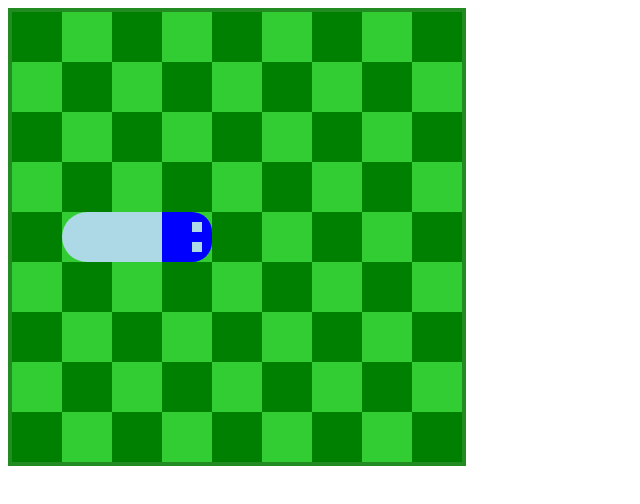
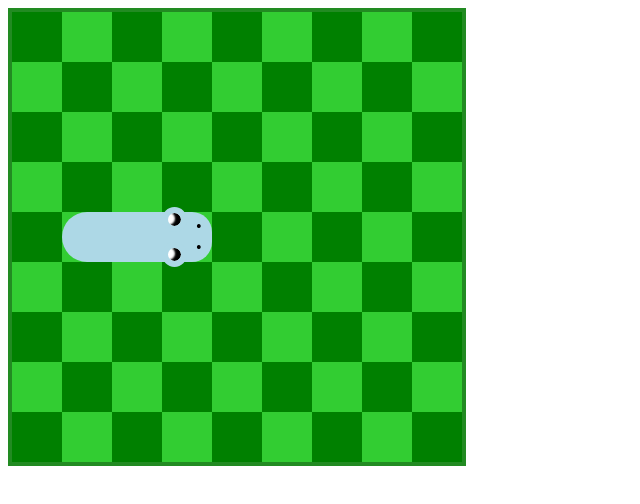
Before and after one commit to treez/vanilla-snake, a website: page index.html in a window 1280 px wide. Shown: the whole page, without its empty margins (0-640 px from the left). Drawn offline with Linux system fonts and the light colour scheme.

Commit message:
Add eyes and nostrils

```diff
--- a/styles.css
+++ b/styles.css
@@ -34,27 +34,38 @@
 }
 
 .board .row .cell.snake-head {
-    --snake-color: blue;
     border-radius: 0 40% 40% 0;
     position: relative;
 }
 
 .board .row .cell.snake-head::before {
-    content: '';
+    content: '       •';
+    white-space: pre;
     position: absolute;
     top: 30px;
-    left: 30px;
-    width: 10px;
-    height: 10px;
-    background: lightblue;
+    left: 0;
+    width: 25px;
+    height: 25px;
+    background: white;
+    border: 6px solid lightblue;
+    border-radius: 50%;
+    box-sizing: border-box;
+    box-shadow: inset -6px -1px 2px 0 black;
+    line-height: 0;
 }
 
 .board .row .cell.snake-head::after {
-    content: '';
+    content: '       •';
+    white-space: pre;
     position: absolute;
-    top: 10px;
-    left: 30px;
-    width: 10px;
-    height: 10px;
-    background: lightblue;
+    top: -5px;
+    left: 0;
+    width: 25px;
+    height: 25px;
+    background: white;
+    border: 6px solid lightblue;
+    border-radius: 50%;
+    box-sizing: border-box;
+    box-shadow: inset -6px -1px 2px 0 black;
+    line-height: 27px;
 }
```
